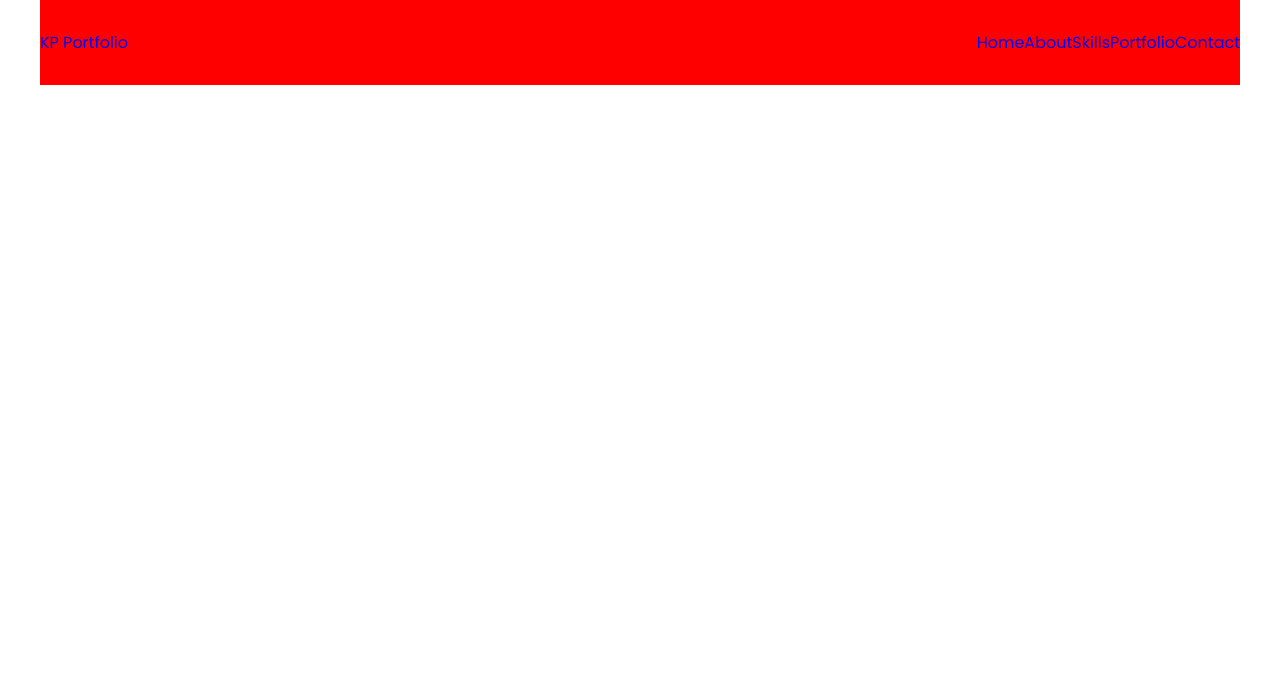
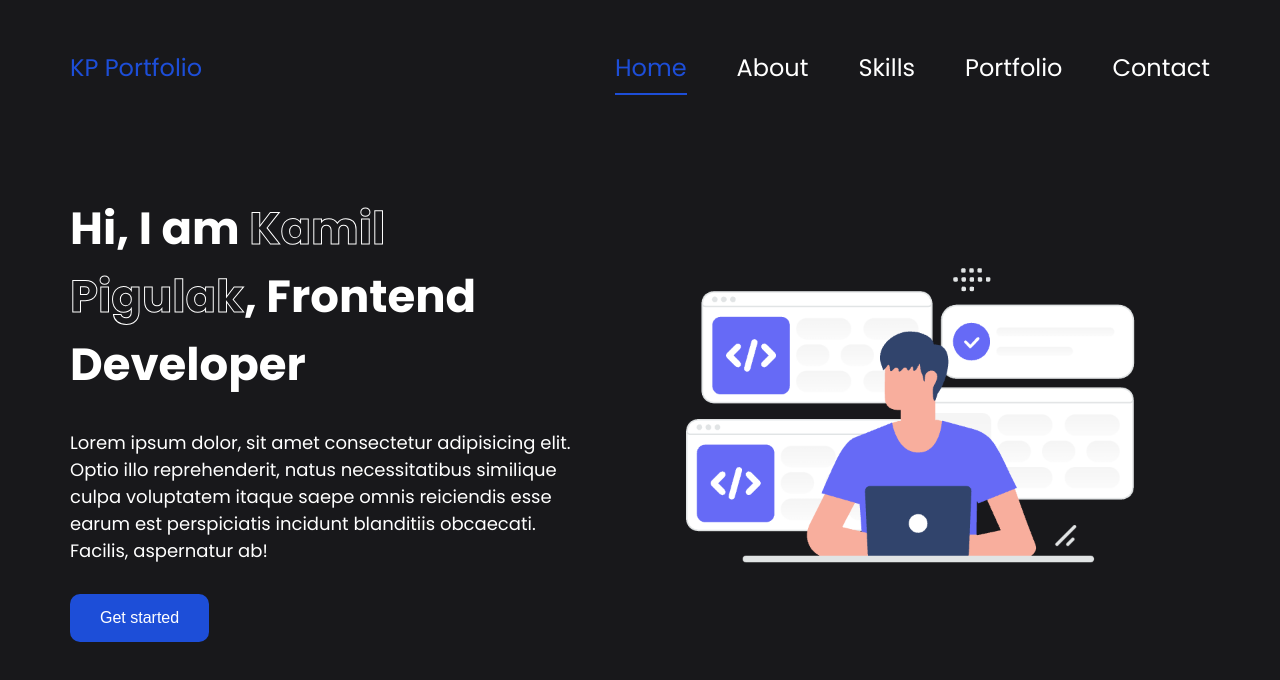
Before and after one commit to Kamil678/portfolio, a Vue app: page / in a window 1280 px wide. Shown: the top 680 px of the page. Built offline with nearby package versions, Linux system fonts and the light colour scheme.

Commit message:
add home section

```diff
--- a/src/App.vue
+++ b/src/App.vue
@@ -1,18 +1,22 @@
 <template>
-  <nav-component @click-home="onClickHome">
+  <nav-component
+    @click-home="activeElement = 'home'"
+    @click-about="activeElement = 'about'"
+    @click-skills="activeElement = 'skills'"
+    @click-portfolio="activeElement = 'portfolio'"
+    @click-contact="activeElement = 'contact'"
+    :active-element="activeElement"
+  >
   </nav-component>
+  <header-component />
 </template>
 
 <script setup>
+import { ref } from 'vue'
 import NavComponent from './components/NavComponent.vue'
+import HeaderComponent from './components/HeaderComponent.vue'
 
-function onClickHome() {
-  console.log('Click home')
-}
+const activeElement = ref('home')
 </script>
 
-<style lang="scss">
-body{
-  font-family: 'Poppins', sans-serif;
-}
-</style>
+<style lang="scss"></style>
--- /dev/null
+++ b/src/components/ButtonComponent.vue
@@ -0,0 +1,26 @@
+<template>
+  <button class="basic-btn">{{ btnText }}</button>
+</template>
+
+<script setup>
+import { defineProps } from 'vue'
+
+defineProps(['btnText'])
+</script>
+
+<style lang="scss">
+.basic-btn {
+  padding: 15px 30px;
+  background-color: $secondColor;
+  font-size: 16px;
+  border: none;
+  border-radius: 10px;
+  cursor: pointer;
+  color: $textColor;
+  transition: all 0.3s ease;
+
+  &:hover {
+    background-color: #1e40af;
+  }
+}
+</style>
--- /dev/null
+++ b/src/components/HeaderComponent.vue
@@ -0,0 +1,59 @@
+<template>
+  <header>
+    <div class="header-info">
+      <h1>Hi, I am <span>Kamil Pigulak</span>, Frontend Developer</h1>
+      <p>
+        Lorem ipsum dolor, sit amet consectetur adipisicing elit. Optio illo reprehenderit, natus
+        necessitatibus similique culpa voluptatem itaque saepe omnis reiciendis esse earum est
+        perspiciatis incidunt blanditiis obcaecati. Facilis, aspernatur ab!
+      </p>
+      <button-component btn-text="Get started" />
+    </div>
+    <div class="header-image">
+      <img src="../assets/header-img.png" alt="The photo shows a drawn programmer" />
+    </div>
+  </header>
+</template>
+
+<script setup>
+import ButtonComponent from './ButtonComponent.vue'
+</script>
+
+<style lang="scss">
+header {
+  display: grid;
+  grid-template-columns: repeat(2, 1fr);
+  align-items: center;
+  gap: 30px;
+  margin: 50px 70px 0 70px;
+
+  @media (max-width: 975px) {
+    grid-template-columns: repeat(1, 1fr);
+  }
+
+  .header-info {
+    h1 {
+      color: $textColor;
+      font-size: 45px;
+      font-weight: 700;
+
+      span {
+        -webkit-text-fill-color: transparent;
+        -webkit-text-stroke: 1px #fff;
+      }
+    }
+
+    p {
+      margin: 30px 0;
+      color: $textColor;
+      font-size: 18px;
+    }
+  }
+
+  .header-image {
+    img {
+      max-width: 600px;
+    }
+  }
+}
+</style>
--- a/src/components/NavComponent.vue
+++ b/src/components/NavComponent.vue
@@ -4,28 +4,97 @@
       <a href="#">KP Portfolio</a>
     </div>
     <div class="menu">
-      <a href="#" id="home" @click="$emit('clickHome')">Home</a>
-      <a href="#" id="about" @click="$emit('clickAbout')">About</a>
-      <a href="#" id="skills" @click="$emit('clickSkills')">Skills</a>
-      <a href="#" id="portfolio" @click="$emit('clickPortfolio')">Portfolio</a>
-      <a href="#" id="contact" @click="$emit('clickContact')">Contact</a>
+      <a
+        href="#"
+        id="home"
+        @click="$emit('clickHome')"
+        :class="activeElement === 'home' ? 'active' : ''"
+        >Home
+      </a>
+      <a
+        href="#"
+        id="about"
+        @click="$emit('clickAbout')"
+        :class="activeElement === 'about' ? 'active' : ''"
+        >About</a
+      >
+      <a
+        href="#"
+        id="skills"
+        @click="$emit('clickSkills')"
+        :class="activeElement === 'skills' ? 'active' : ''"
+        >Skills</a
+      >
+      <a
+        href="#"
+        id="portfolio"
+        @click="$emit('clickPortfolio')"
+        :class="activeElement === 'portfolio' ? 'active' : ''"
+        >Portfolio</a
+      >
+      <a
+        href="#"
+        id="contact"
+        @click="$emit('clickContact')"
+        :class="activeElement === 'contact' ? 'active' : ''"
+        >Contact</a
+      >
     </div>
   </nav>
 </template>
 
 <script setup>
-import { defineEmits } from 'vue'
+import { defineEmits, defineProps } from 'vue'
 defineEmits(['clickHome', 'clickAbout', 'clickSkills', 'clickPortfolio', 'clickContact'])
+defineProps(['activeElement'])
 </script>
 
 <style lang="scss">
 nav {
-  max-width: 1200px;
-  margin: 0 auto;
-  padding: 30px 0;
+  margin: 0 70px;
+  padding: 50px 0;
   display: flex;
   flex-direction: row;
   justify-content: space-between;
-  background-color: $color;
+
+  .logo a {
+    font-size: 24px;
+    color: $secondColor;
+  }
+
+  .menu {
+    display: flex;
+    align-items: center;
+    gap: 50px;
+
+    a {
+      position: relative;
+      color: $textColor;
+      font-size: 24px;
+      padding-bottom: 10px;
+
+      &::after {
+        content: '';
+        position: absolute;
+        height: 2px;
+        width: 0;
+        bottom: 0;
+        left: 0;
+        background-color: $secondColor;
+      }
+
+      &:hover::after {
+        width: 100%;
+      }
+
+      &.active {
+        color: $secondColor;
+
+        &::after {
+          width: 100%;
+        }
+      }
+    }
+  }
 }
 </style>
--- a/src/styles/global.scss
+++ b/src/styles/global.scss
@@ -1,9 +1,14 @@
-body{
+*{
     margin: 0;
     padding: 0;
     box-sizing: border-box;
 }
 
+body{
+    background-color: $background;
+    font-family: 'Poppins', sans-serif;
+}
+
 a{
     text-decoration: none;
 }
--- a/src/styles/variables.scss
+++ b/src/styles/variables.scss
@@ -1 +1,3 @@
-$color:red
+$background:#18181B;
+$textColor:#fff;
+$secondColor:#1d4ed8
```
Also changed, not shown: src/assets/header-img.png (added).
